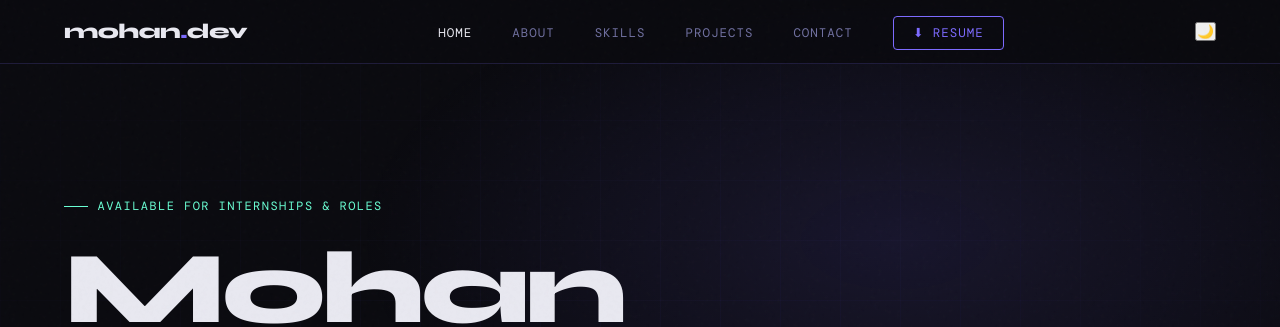
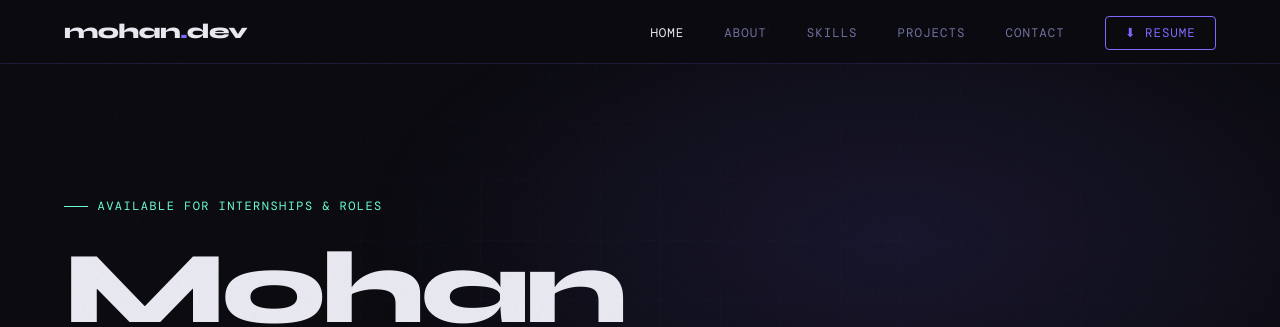
Before and after one commit to MOHANX-0001/portfolio, a plain HTML site: page index.html in a window 1280 px wide. Shown: the top 327 px of the page. Drawn offline with nearby package versions, Linux system fonts and the light colour scheme; a web font is replaced by a local one.

Commit message:
Update index.html

```diff
--- a/index.html
+++ b/index.html
@@ -45,7 +45,6 @@
   <button class="hamburger" id="hamburger" onclick="toggleNav()" aria-label="Menu">
     <span></span><span></span><span></span>
   </button>
-  <button id="theme-toggle">🌙</button>
 </nav>
 
 
```
